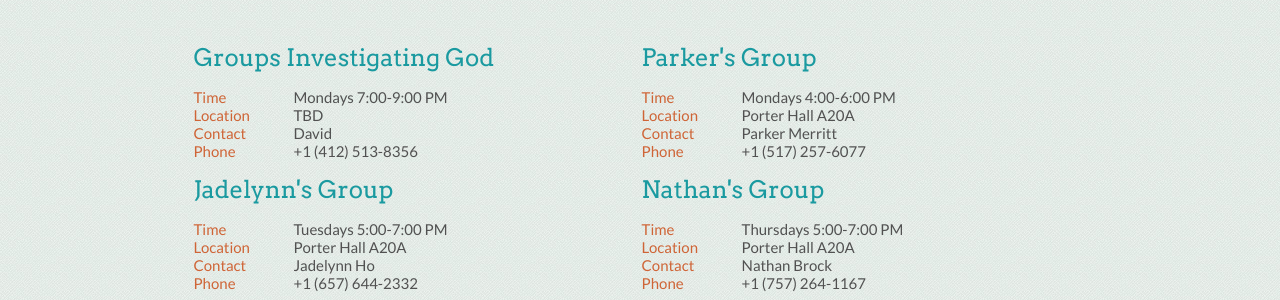
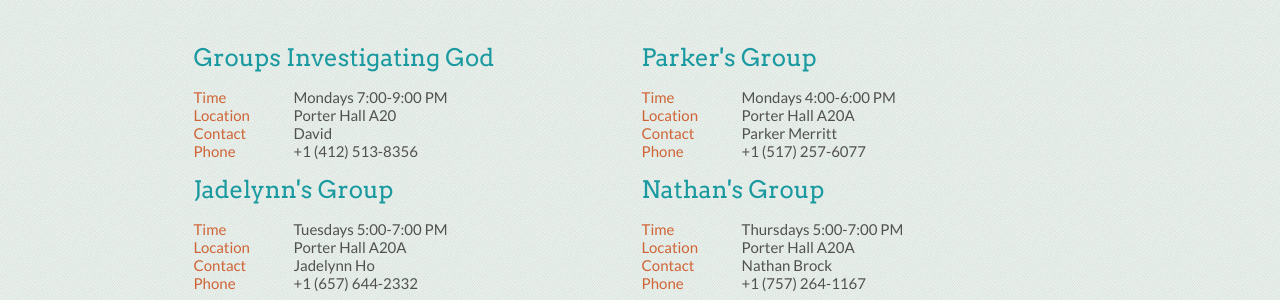
Before and after one commit to ivcf-cmu/ivcf-cmu.github.io, a Jekyll site: the page built from smallgroups.md, in a window 1280 px wide and 1371 px high. Shown: the part 763-1063 px from the top of the window. Built offline with Jekyll 4.4.1, drawn with Linux system fonts in a browser that asks for light colours.

Commit message:
Add GIG bible study location

```diff
--- a/_data/smallgroups.yaml
+++ b/_data/smallgroups.yaml
@@ -4,7 +4,7 @@
 
 - title: Groups Investigating God
   time: Mondays 7:00-9:00 PM
-  location: TBD
+  location: Porter Hall A20
   leader: David
   phone: +1 (412) 513-8356
   email:
```
